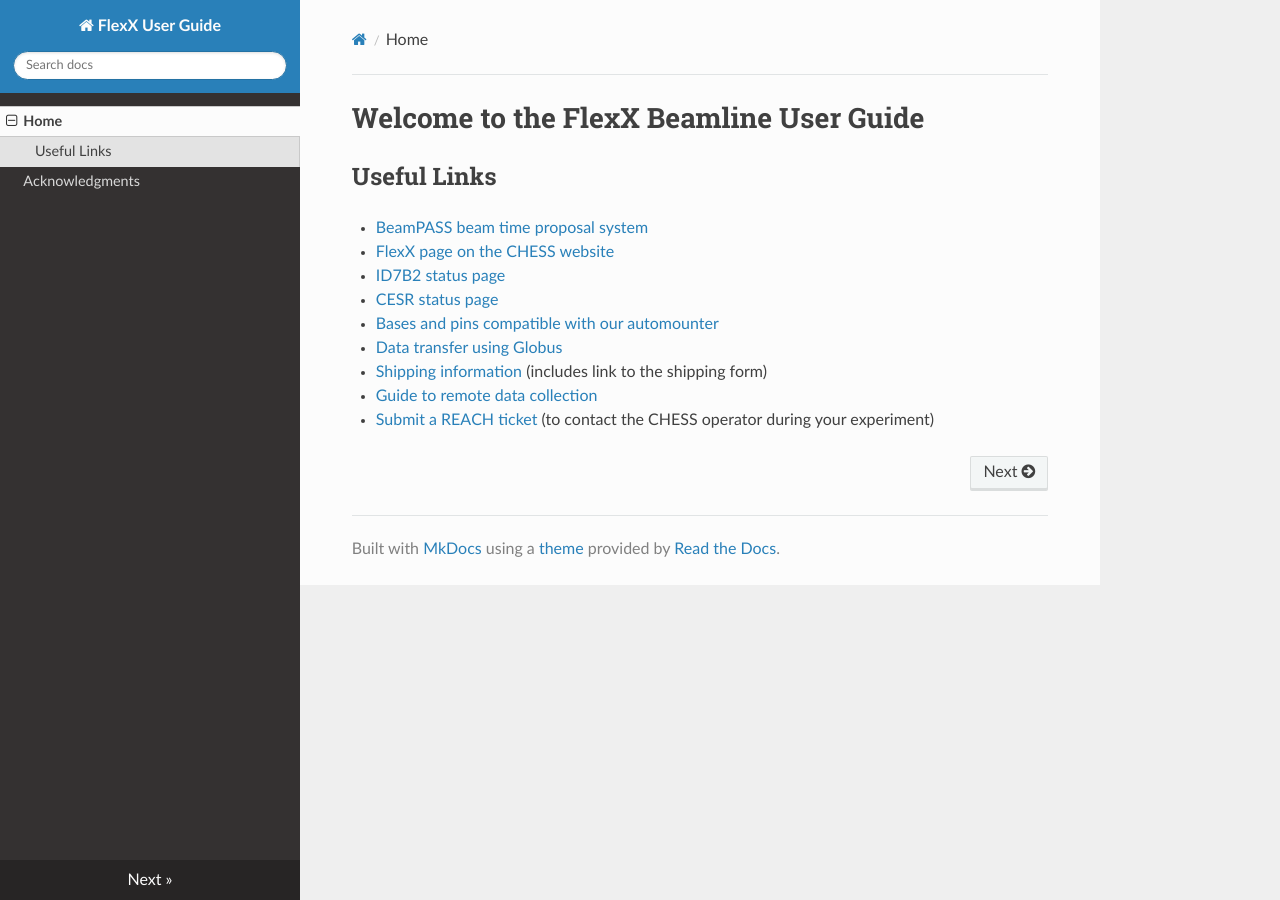
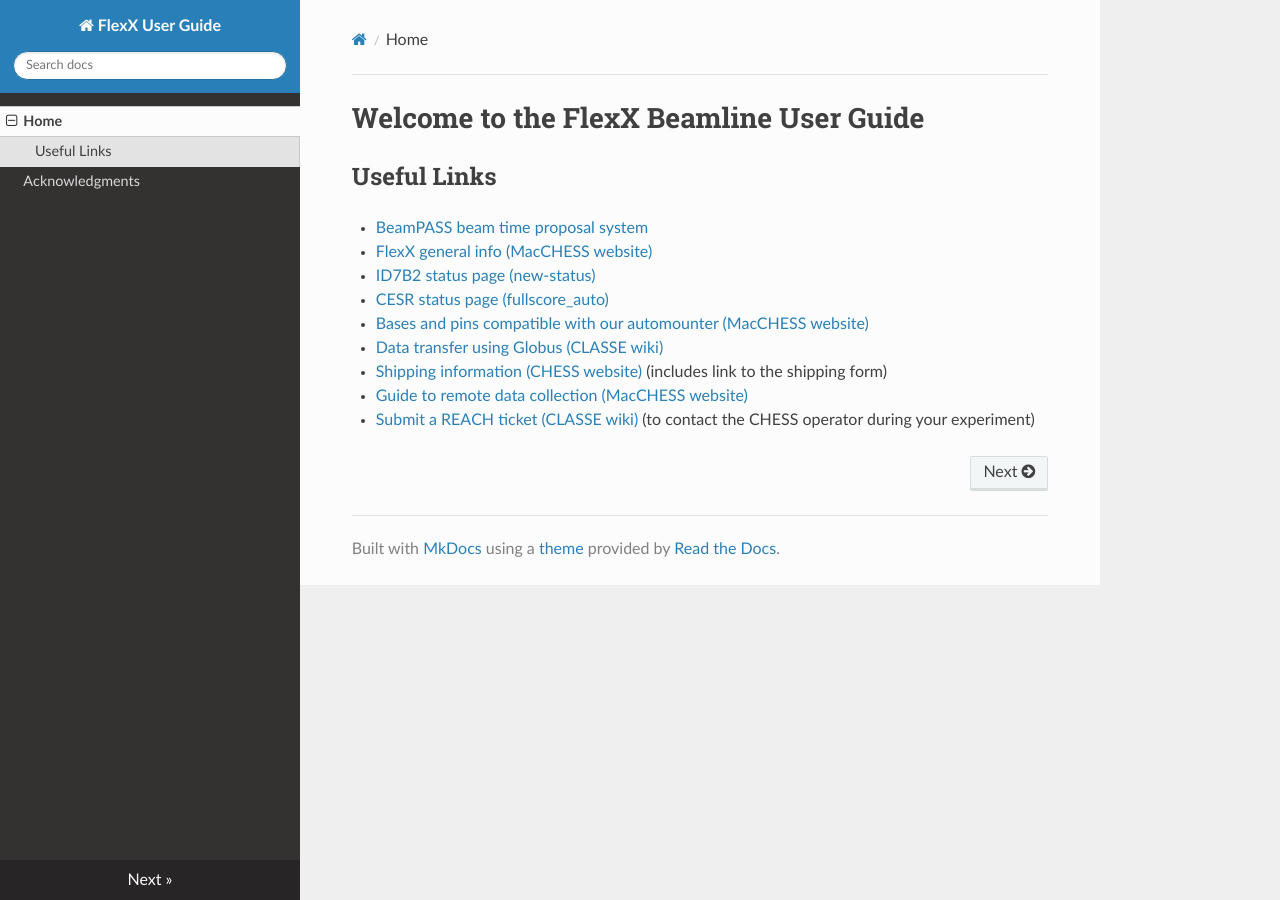
Before and after one commit to FlexXBeamline/user-guide, an MkDocs documentation site: the page built from docs/index.md, in a window 1280 px wide. Built offline with MkDocs 1.6.1, drawn with Linux system fonts in a browser that asks for light colours; nearby versions of some CDN libraries.

Commit message:
Update index.md
added some context to links, updated globus link

```diff
--- a/docs/index.md
+++ b/docs/index.md
@@ -3,11 +3,11 @@
 ## Useful Links
 
 - [BeamPASS beam time proposal system](https://webapps.chess.cornell.edu/beampass/)
-- [FlexX page on the CHESS website](https://www.chess.cornell.edu/macchess/mx/flexx_beamline)
-- [ID7B2 status page](http://new-status.chess.cornell.edu/id7b2)
-- [CESR status page](https://cesrwww.lepp.cornell.edu/docs/statpanel/fullscore_auto.html)
-- [Bases and pins compatible with our automounter](https://www.chess.cornell.edu/macchess/mx/automounter/am_pins)
-- [Data transfer using Globus](https://wiki.classe.cornell.edu/CHESS/CHESSUsersDataTransfer)
-- [Shipping information](https://www.chess.cornell.edu/users/shipping) (includes link to the shipping form)
-- [Guide to remote data collection](https://www.chess.cornell.edu/macchess/mx/mx_remote)
-- [Submit a REACH ticket](https://wiki.classe.cornell.edu/CHESS/Operations/CHESSUserHelp) (to contact the CHESS operator during your experiment)
+- [FlexX general info (MacCHESS website)](https://www.chess.cornell.edu/macchess/mx/flexx_beamline)
+- [ID7B2 status page (new-status)](http://new-status.chess.cornell.edu/id7b2)
+- [CESR status page (fullscore_auto)](https://cesrwww.lepp.cornell.edu/docs/statpanel/fullscore_auto.html)
+- [Bases and pins compatible with our automounter (MacCHESS website)](https://www.chess.cornell.edu/macchess/mx/automounter/am_pins)
+- [Data transfer using Globus (CLASSE wiki)](https://wiki.classe.cornell.edu/Computing/GlobusDataTransfer)
+- [Shipping information (CHESS website)](https://www.chess.cornell.edu/users/shipping) (includes link to the shipping form)
+- [Guide to remote data collection (MacCHESS website)](https://www.chess.cornell.edu/macchess/mx/mx_remote)
+- [Submit a REACH ticket (CLASSE wiki)](https://wiki.classe.cornell.edu/CHESS/Operations/CHESSUserHelp) (to contact the CHESS operator during your experiment)
```
